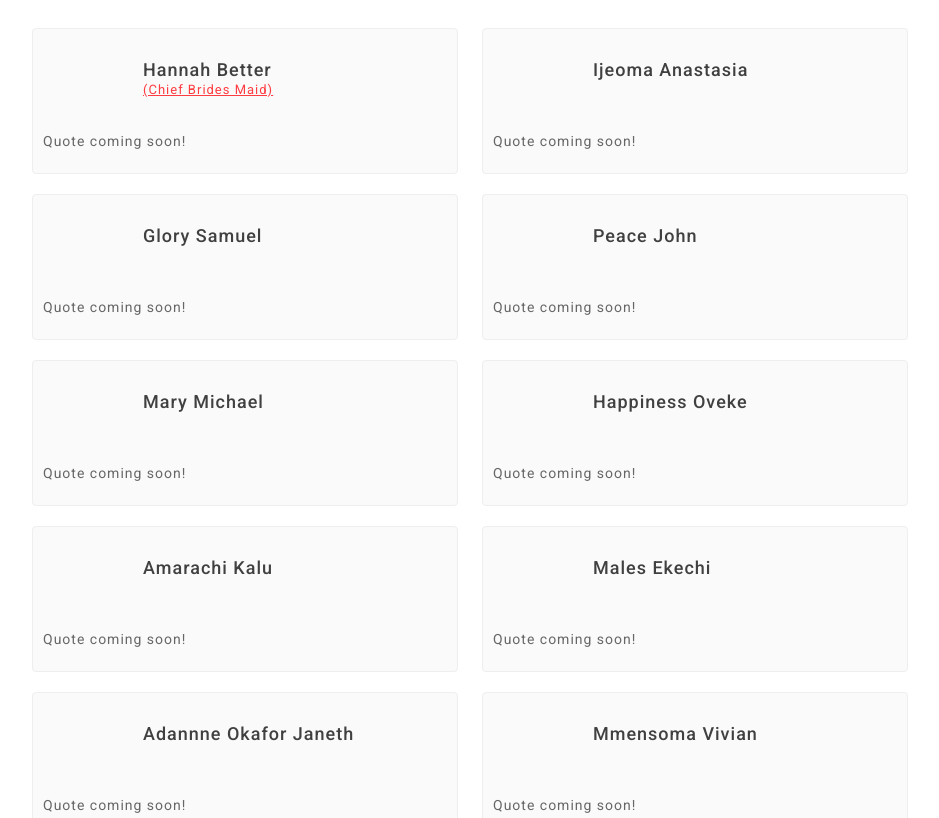
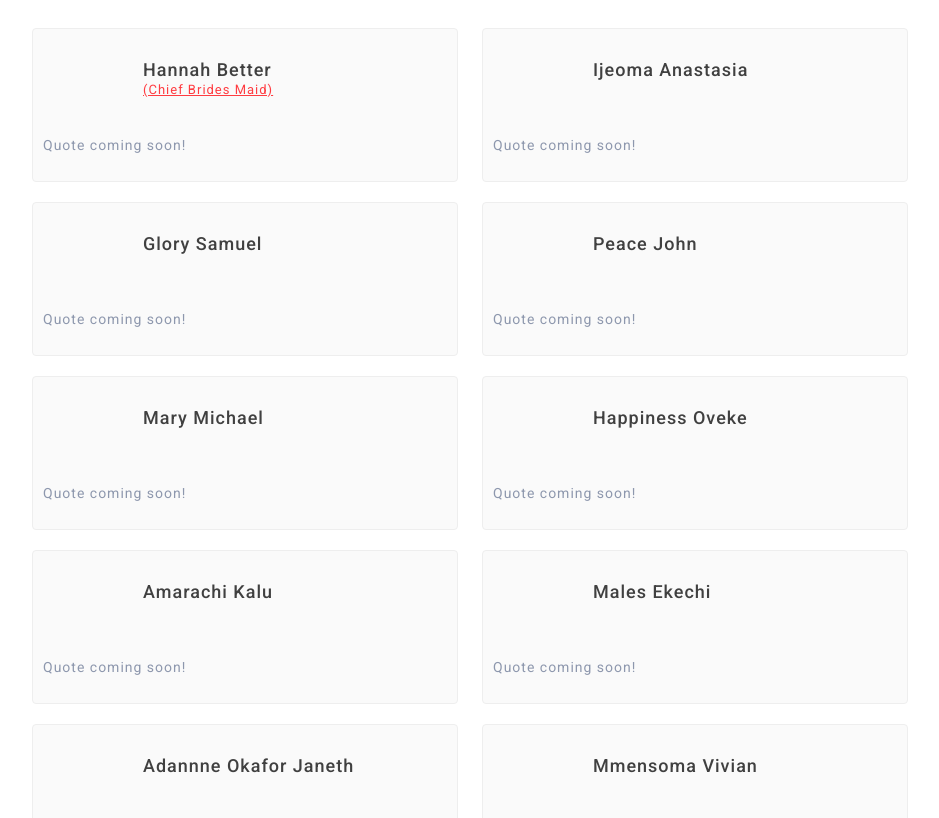
Before and after one commit to prince-ruth/wedding, a plain HTML site: page index.html in a window 1280 px wide. Shown: the part 3225-4043 px from the top of the page, without its empty margins (170-1109 px from the left). Drawn offline with Linux system fonts and the light colour scheme; a web font is replaced by a local one.

Commit message:
Update main.css

```diff
--- a/main.css
+++ b/main.css
@@ -541,7 +541,9 @@ h2 {
   position: relative;
   font-family: 'Roboto', sans-serif;
   font-size: 14px;
-  color: #666;
+  color:#8d97ad;
+  line-height: 24px;
+
 }
 
 #private {
```
